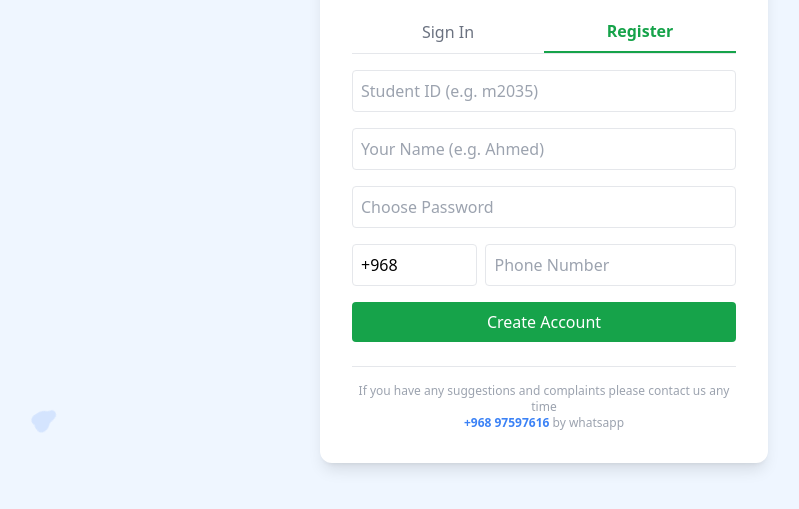
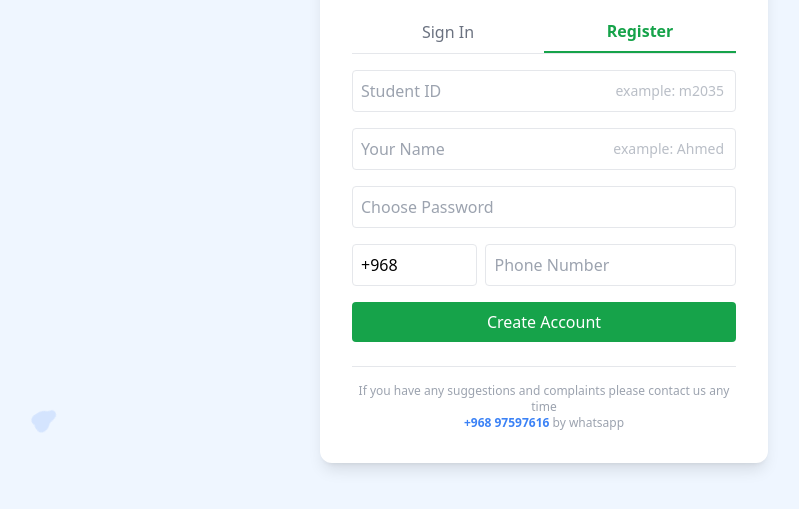
Before and after one commit to onlinegpus/DentBook, a plain HTML site: page index.html in a window 1280 px wide. Both pictures are taken after a click on the button "Register". Shown: the part 209-718 px from the top of the page, without its empty margins (96-895 px from the left). Drawn offline with nearby package versions, Linux system fonts and the light colour scheme.

Commit message:
Updated login and user fix

```diff
--- a/index.html
+++ b/index.html
@@ -58,8 +58,14 @@
 
         <!-- Register Form -->
         <form id="register-form" class="space-y-4 hidden">
-            <input type="text" id="reg-id" placeholder="Student ID (e.g. m2035)" class="w-full p-2 border rounded" required>
-            <input type="text" id="reg-user" placeholder="Your Name (e.g. Ahmed)" class="w-full p-2 border rounded" required>
+            <div class="relative">
+                <input type="text" id="reg-id" placeholder="Student ID" class="w-full p-2 border rounded peer" required>
+                <span class="absolute right-3 top-1/2 -translate-y-1/2 text-gray-400 text-sm pointer-events-none hidden peer-placeholder-shown:block opacity-70">example: m2035</span>
+            </div>
+            <div class="relative">
+                <input type="text" id="reg-user" placeholder="Your Name" class="w-full p-2 border rounded peer" required>
+                <span class="absolute right-3 top-1/2 -translate-y-1/2 text-gray-400 text-sm pointer-events-none hidden peer-placeholder-shown:block opacity-70">example: Ahmed</span>
+            </div>
             <input type="password" id="reg-pass" placeholder="Choose Password" class="w-full p-2 border rounded" required>
 
             <div class="flex gap-2">
```
